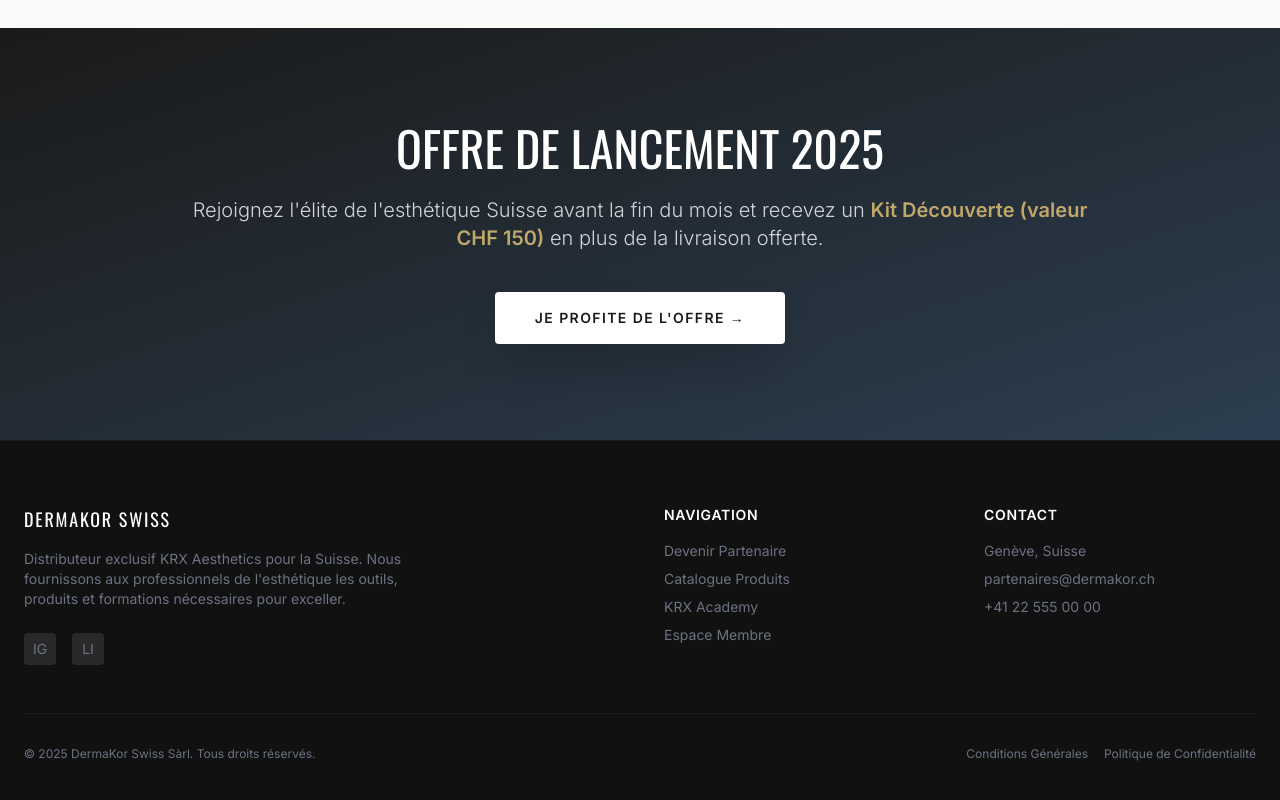
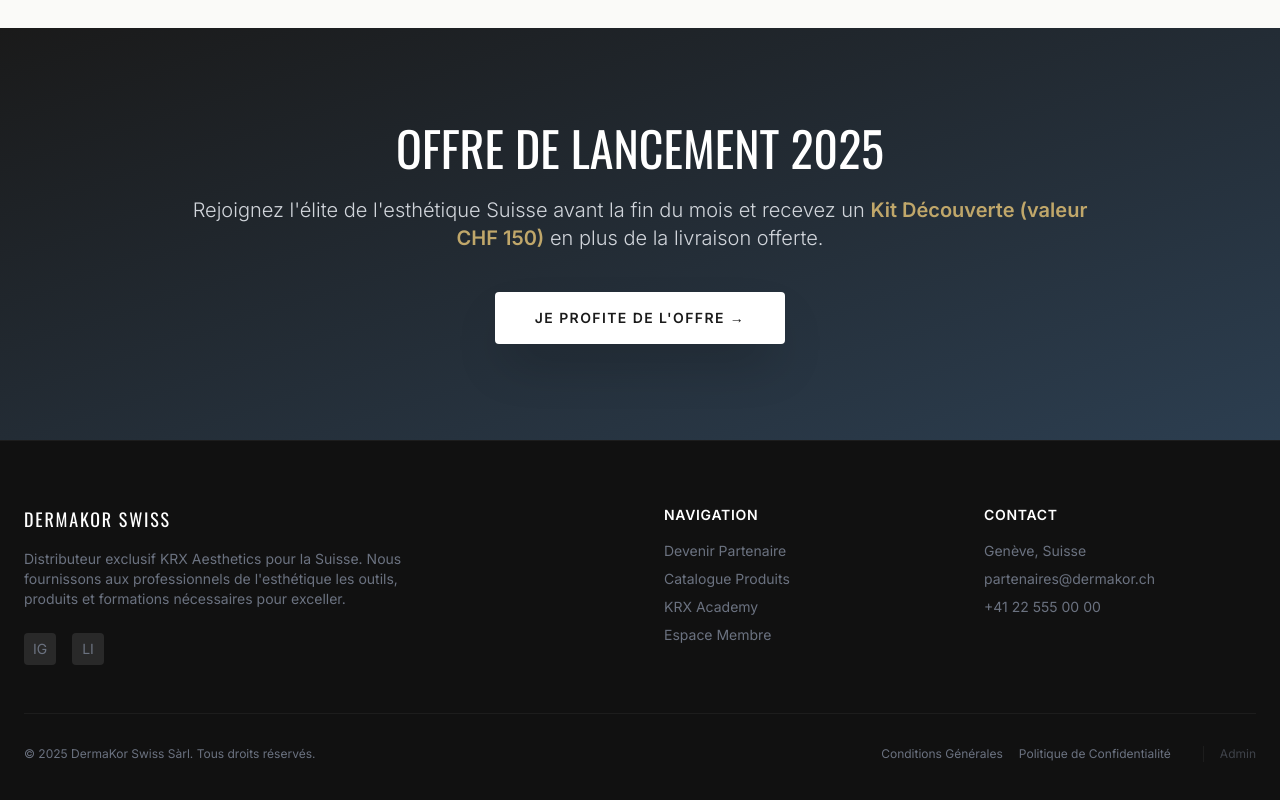
Before and after one commit to Jorget2812/Dermakor-Partenaire, a React (Vite) app: page / in a window 1280 px wide. Shown: the part 5647-6447 px from the top of the page. Built offline with nearby package versions, Linux system fonts and the light colour scheme; no server answers.

Commit message:
feat: añadido enlace discreto de admin al footer

```diff
--- a/pages/LandingPage.tsx
+++ b/pages/LandingPage.tsx
@@ -1,4 +1,5 @@
 import React, { useState, useEffect } from 'react';
+import { useNavigate } from 'react-router-dom';
 import {
   Star,
   Users,
@@ -24,6 +25,7 @@ interface LandingPageProps {
 }
 
 const LandingPage: React.FC<LandingPageProps> = ({ onNavigateToLogin }) => {
+  const navigate = useNavigate();
   // --- STATE ---
   const [selectedTier, setSelectedTier] = useState<'STANDARD' | 'PREMIUM' | null>(null);
   const [openFaqIndex, setOpenFaqIndex] = useState<number | null>(null);
@@ -727,6 +729,7 @@ const LandingPage: React.FC<LandingPageProps> = ({ onNavigateToLogin }) => {
           <div className="flex gap-4 mt-4 md:mt-0">
             <span className="hover:text-white cursor-pointer">Conditions Générales</span>
             <span className="hover:text-white cursor-pointer">Politique de Confidentialité</span>
+            <span onClick={() => navigate('/admin/login')} className="hover:text-derma-gold cursor-pointer opacity-50 hover:opacity-100 transition-all ml-4 border-l border-white/10 pl-4">Admin</span>
           </div>
         </div>
       </footer>
```
